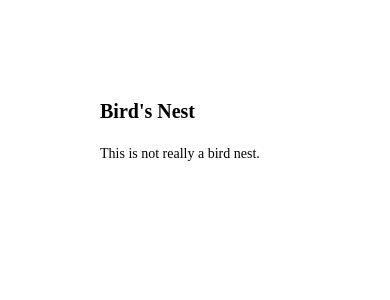
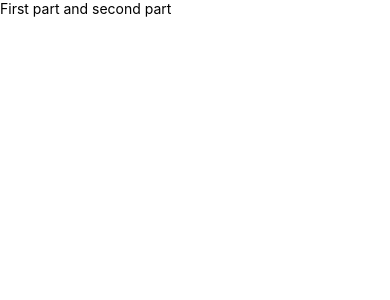
Before and after one commit to hubLuo/HelloCRNA, a React Native app: screen / in a window 390 px wide. Shown: the top 300 px of the page. Built offline with nearby package versions, Linux system fonts and the light colour scheme.

Commit message:
text组件嵌套注意点： <Text>元素在布局上不同于其它组件：在Text内部的元素不再使用flexbox布局，而是采用文本布局。这意味着<Text>内部的元素不再是一个矩形，而可能会在行末进行折叠。

```diff
--- a/App.js
+++ b/App.js
@@ -1,42 +1,13 @@
 import React, { Component } from 'react';
 import { Text, StyleSheet } from 'react-native';
 
-export default class TextInANest extends Component {
-    constructor(props) {
-        super(props);
-        this.state = {
-            titleText: "Bird's Nest",
-            bodyText: 'This is not really a bird nest.'
-        };
-    }
-
-    onPressTitle(){
-        alert('翻牌了！')
-        console.log('翻牌了')
-    }
-
+export default class TextApp extends Component {
     render() {
         return (
-            <Text style={styles.baseText}>
-                <Text style={styles.titleText}>
-                    {this.state.titleText}{'\n'}{'\n'}
-                </Text>
-                <Text numberOfLines={5} onPress={this.onPressTitle}>
-                    {this.state.bodyText}
-                </Text>
+            <Text>
+                <Text>First part and </Text>
+                <Text>second part</Text>
             </Text>
         );
     }
 }
-
-const styles = StyleSheet.create({
-    baseText: {
-        fontFamily: 'serif',//字体
-        marginTop:100,
-        marginLeft:100,
-    },
-    titleText: {
-        fontSize: 20,
-        fontWeight: 'bold',
-    },
-});
```
